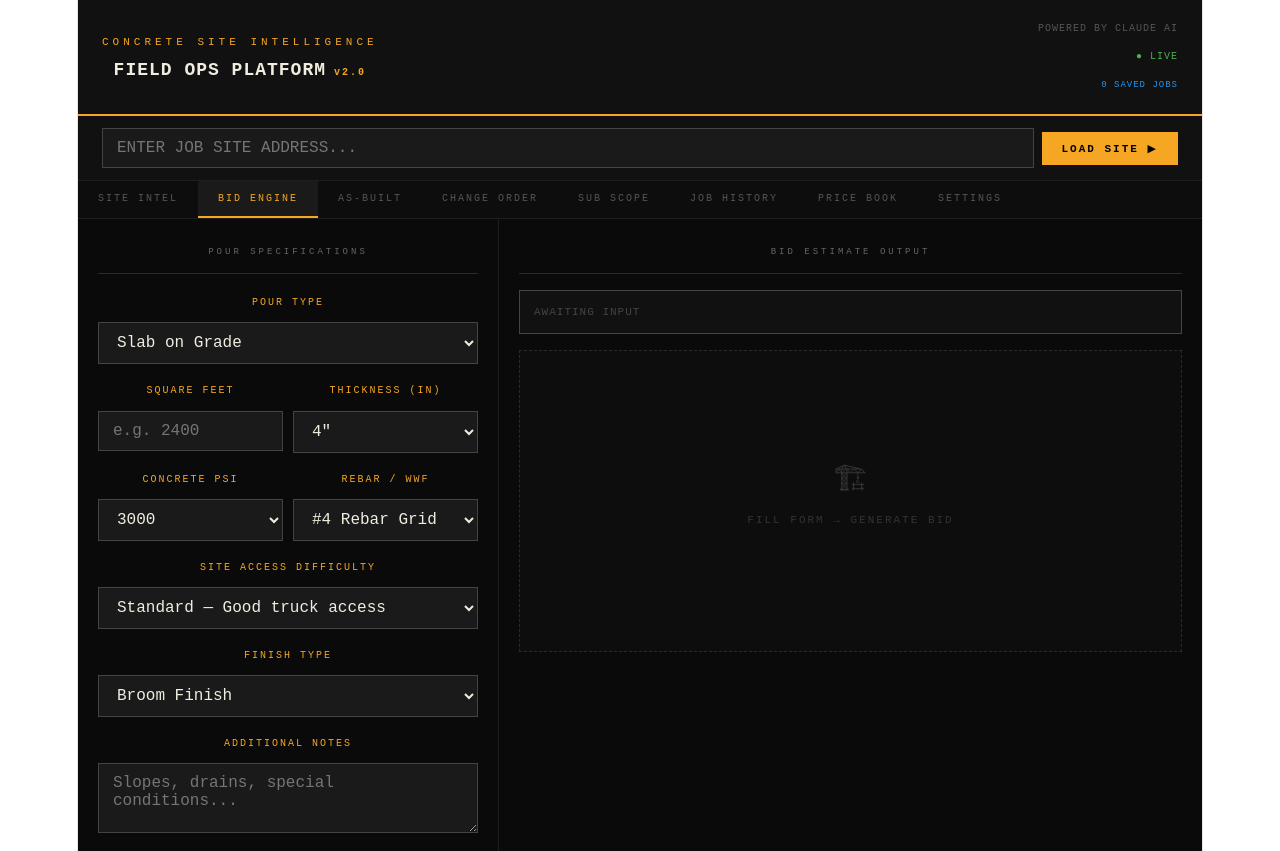
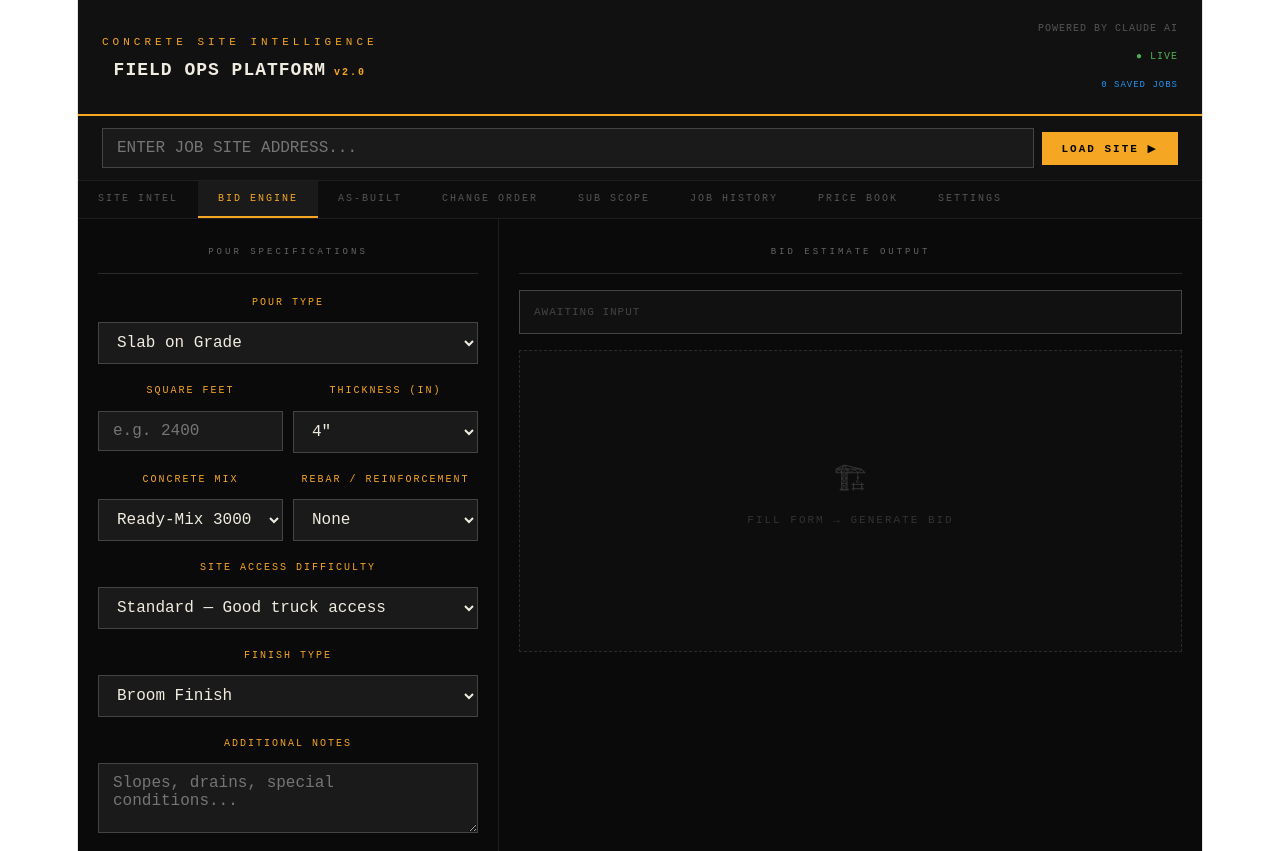
Before and after one commit to thompsonab10-ai/Concrete-Intel, a React (Vite) app: page / in a window 1280 px wide. Both pictures are taken after a click on the button "BID ENGINE". Built offline with nearby package versions, Linux system fonts and the light colour scheme.

Commit message:
dynamic price book dropdowns in bid engine

```diff
--- a/src/App.jsx
+++ b/src/App.jsx
@@ -192,9 +192,19 @@ function MaterialPricingPanel({ sqft, thickness, psi, rebar, accessDifficulty, p
   const concCost = (parseFloat(cy) * concPrice.price);
 
   let rebarCost = 0, rebarLabel = "-";
-  if (rebar === "wwf") { rebarCost = sf * P.wwf.price; rebarLabel = `${sf} SF × $${P.wwf.price}/SF`; }
-  else if (rebar === "yes") { const lb = sf * 0.55; rebarCost = lb * P.rebar_4.price; rebarLabel = `${lb.toFixed(0)} LB × $${P.rebar_4.price}/LB`; }
-  else if (rebar === "heavy") { const lb = sf * 0.85; rebarCost = lb * P.rebar_5.price; rebarLabel = `${lb.toFixed(0)} LB × $${P.rebar_5.price}/LB`; }
+  if (rebar !== "none" && P[rebar]) {
+    const rebarItem = P[rebar];
+    if (rebarItem.unit === "SF") {
+      rebarCost = sf * rebarItem.price;
+      rebarLabel = `${sf} SF × $${rebarItem.price}/SF`;
+    } else {
+      // LB-based — estimate weight
+      const lbPerSF = rebar.includes("5") ? 0.85 : 0.55;
+      const lb = sf * lbPerSF;
+      rebarCost = lb * rebarItem.price;
+      rebarLabel = `${lb.toFixed(0)} LB × $${rebarItem.price}/LB`;
+    }
+  }
 
   const vaporCost = sf * P.vapor_barrier.price;
   const curingCost = sf * P.curing_compound.price;
@@ -705,7 +715,7 @@ export default function ConcreteIntelTool() {
           { type: "text", text: userPrompt },
         ]
       : userPrompt;
-    const res = await fetch("/api/claude", {
+    const res = await fetch("https://api.anthropic.com/v1/messages", {
       method: "POST",
       headers: { "Content-Type": "application/json" },
       body: JSON.stringify({
@@ -768,7 +778,7 @@ Pour Type: ${bidForm.pourType}
 Square Footage: ${bidForm.sqft} SF
 Thickness: ${bidForm.thickness} inches
 Concrete Strength: ${bidForm.psi} PSI
-Rebar Required: ${bidForm.rebar}
+Rebar Required: ${bidForm.rebar === "none" ? "None" : (prices[bidForm.rebar]?.label || bidForm.rebar)} ${bidForm.rebar !== "none" && prices[bidForm.rebar] ? `@ $${prices[bidForm.rebar].price}/${prices[bidForm.rebar].unit}` : ""}
 Access/Site Difficulty: ${bidForm.accessDifficulty}
 Finish Type: ${bidForm.finishType}
 Additional Notes: ${bidForm.notes || "None"}
@@ -868,7 +878,7 @@ Be specific to what you actually see. If a photo is unclear, say so for that ite
     ];
 
     try {
-      const res = await fetch("/api/claude", {
+      const res = await fetch("https://api.anthropic.com/v1/messages", {
         method: "POST",
         headers: { "Content-Type": "application/json" },
         body: JSON.stringify({
@@ -976,8 +986,11 @@ Estimated Cost Impact: ${coForm.manualOverride ? (coForm.manualCostImpact || "To
       const tk = parseFloat(coForm.addedThickness || 4);
       const cy = sf > 0 ? (sf * (tk / 12)) / 27 * 1.05 : 0;
       const concreteCost = cy * (P[`concrete_${bidForm.psi}`]?.price || P.concrete_3000?.price || 155);
-      const rebarLbPerSF = coForm.rebarType === "yes" ? 0.55 : coForm.rebarType === "heavy" ? 0.85 : 0;
-      const rebarCost = coForm.rebarType === "wwf" ? sf * (P.wwf?.price || 0.18) : sf * rebarLbPerSF * (P[coForm.rebarType === "heavy" ? "rebar_5" : "rebar_4"]?.price || 0.68);
+      const rebarItem = P[coForm.rebarType];
+      const rebarLbPerSF = coForm.rebarType?.includes("5") ? 0.85 : 0.55;
+      const rebarCost = coForm.rebarType === "none" || !rebarItem ? 0
+        : rebarItem.unit === "SF" ? sf * rebarItem.price
+        : sf * rebarLbPerSF * rebarItem.price;
       const laborCost = parseFloat(coForm.addedLaborHours || 0) * (P[coForm.addedLaborRole]?.price || P.laborer?.price || 42);
       const equipCost = parseFloat(coForm.equipmentDays || 0) * (P[coForm.equipmentType]?.price || 0);
       const sfCost = sf * ((P.placement_labor?.price || 1.20) + (P.finishing_labor?.price || 2.85));
@@ -1341,18 +1354,35 @@ Our Company: ${brand.companyName || "Not specified"}`;
               </div>
               <div style={{ display: "grid", gridTemplateColumns: "1fr 1fr", gap: "10px", marginBottom: "14px" }}>
                 <div>
-                  <label style={labelStyle}>CONCRETE PSI</label>
+                  <label style={labelStyle}>CONCRETE MIX</label>
                   <select style={inputStyle} value={bidForm.psi} onChange={e => setBidForm({ ...bidForm, psi: e.target.value })}>
-                    {["2500","3000","3500","4000","4500","5000"].map(p => <option key={p} value={p}>{p}</option>)}
+                    {Object.entries(prices)
+                      .filter(([, v]) => v.group === "Concrete")
+                      .map(([key, item]) => {
+                        // Extract PSI value from key (e.g. concrete_3000 → 3000)
+                        const psiMatch = key.match(/concrete_(\d+)/);
+                        const psiVal = psiMatch ? psiMatch[1] : key;
+                        return (
+                          <option key={key} value={psiVal}>
+                            {item.label} — ${item.price}/{item.unit}
+                          </option>
+                        );
+                      })
+                    }
                   </select>
                 </div>
                 <div>
-                  <label style={labelStyle}>REBAR / WWF</label>
+                  <label style={labelStyle}>REBAR / REINFORCEMENT</label>
                   <select style={inputStyle} value={bidForm.rebar} onChange={e => setBidForm({ ...bidForm, rebar: e.target.value })}>
                     <option value="none">None</option>
-                    <option value="wwf">WWF Only</option>
-                    <option value="yes">#4 Rebar Grid</option>
-                    <option value="heavy">#5 Heavy Rebar</option>
+                    {Object.entries(prices)
+                      .filter(([, v]) => v.group === "Reinforcement")
+                      .map(([key, item]) => (
+                        <option key={key} value={key}>
+                          {item.label} — ${item.price}/{item.unit}
+                        </option>
+                      ))
+                    }
                   </select>
                 </div>
               </div>
@@ -1552,10 +1582,11 @@ Our Company: ${brand.companyName || "Not specified"}`;
                   const sfVal = parseFloat(coForm.addedSF || 0);
                   const tk = parseFloat(coForm.addedThickness || 4);
                   const cyVal = sfVal > 0 ? (sfVal * (tk / 12)) / 27 * 1.05 : 0;
-                  const rebarLbPerSF = coForm.rebarType === "yes" ? 0.55 : coForm.rebarType === "heavy" ? 0.85 : 0;
-                  const rebarCost = coForm.rebarType === "wwf" ? sfVal * (P.wwf?.price || 0.18)
-                    : coForm.rebarType === "none" ? 0
-                    : sfVal * rebarLbPerSF * (P[coForm.rebarType === "heavy" ? "rebar_5" : "rebar_4"]?.price || 0.68);
+                  const rebarItem2 = P[coForm.rebarType];
+                  const rebarLbPerSF = coForm.rebarType?.includes("5") ? 0.85 : 0.55;
+                  const rebarCost = coForm.rebarType === "none" || !rebarItem2 ? 0
+                    : rebarItem2.unit === "SF" ? sfVal * rebarItem2.price
+                    : sfVal * rebarLbPerSF * rebarItem2.price;
                   const laborHrs = parseFloat(coForm.addedLaborHours || 0);
                   const equipDays = parseFloat(coForm.equipmentDays || 0);
                   const concreteRate = P[`concrete_${bidForm.psi}`]?.price || P.concrete_3000?.price || 155;
@@ -1589,9 +1620,12 @@ Our Company: ${brand.companyName || "Not specified"}`;
                         <label style={{ ...labelStyle, fontSize: "9px", color: "#888" }}>REBAR / REINFORCEMENT</label>
                         <select style={{ ...inputStyle, fontSize: "12px" }} value={coForm.rebarType} onChange={e => setCoForm({ ...coForm, rebarType: e.target.value })}>
                           <option value="none">None</option>
-                          <option value="wwf">WWF Only — ${prices.wwf?.price || 0.18}/SF</option>
-                          <option value="yes">#4 Rebar Grid — ${prices.rebar_4?.price || 0.68}/LB</option>
-                          <option value="heavy">#5 Heavy Rebar — ${prices.rebar_5?.price || 0.72}/LB</option>
+                          {Object.entries(prices)
+                            .filter(([, v]) => v.group === "Reinforcement")
+                            .map(([key, item]) => (
+                              <option key={key} value={key}>{item.label} — ${item.price}/{item.unit}</option>
+                            ))
+                          }
                         </select>
                       </div>
                       <div style={{ display: "grid", gridTemplateColumns: "1fr 1fr", gap: "6px", marginBottom: "8px" }}>
@@ -1615,7 +1649,7 @@ Our Company: ${brand.companyName || "Not specified"}`;
                         {[
                           concreteCost > 0 && [`Concrete (${cyVal.toFixed(1)} CY @ $${concreteRate})`, concreteCost],
                           sfCost > 0 && [`Placement + Finish (${sfVal} SF)`, sfCost],
-                          rebarCost > 0 && [`Reinforcement (${coForm.rebarType === "wwf" ? "WWF" : coForm.rebarType === "heavy" ? "#5 Rebar" : "#4 Rebar"})`, rebarCost],
+                          rebarCost > 0 && [`Reinforcement (${P[coForm.rebarType]?.label || coForm.rebarType})`, rebarCost],
                           laborCost > 0 && [`${P[coForm.addedLaborRole]?.label || "Labor"} (${laborHrs} hrs)`, laborCost],
                           equipCost > 0 && [`${P[coForm.equipmentType]?.label || "Equipment"} (${equipDays} day${equipDays !== 1 ? "s" : ""})`, equipCost],
                           subtotal > 0 && ["Overhead (12%)", overhead],
```
